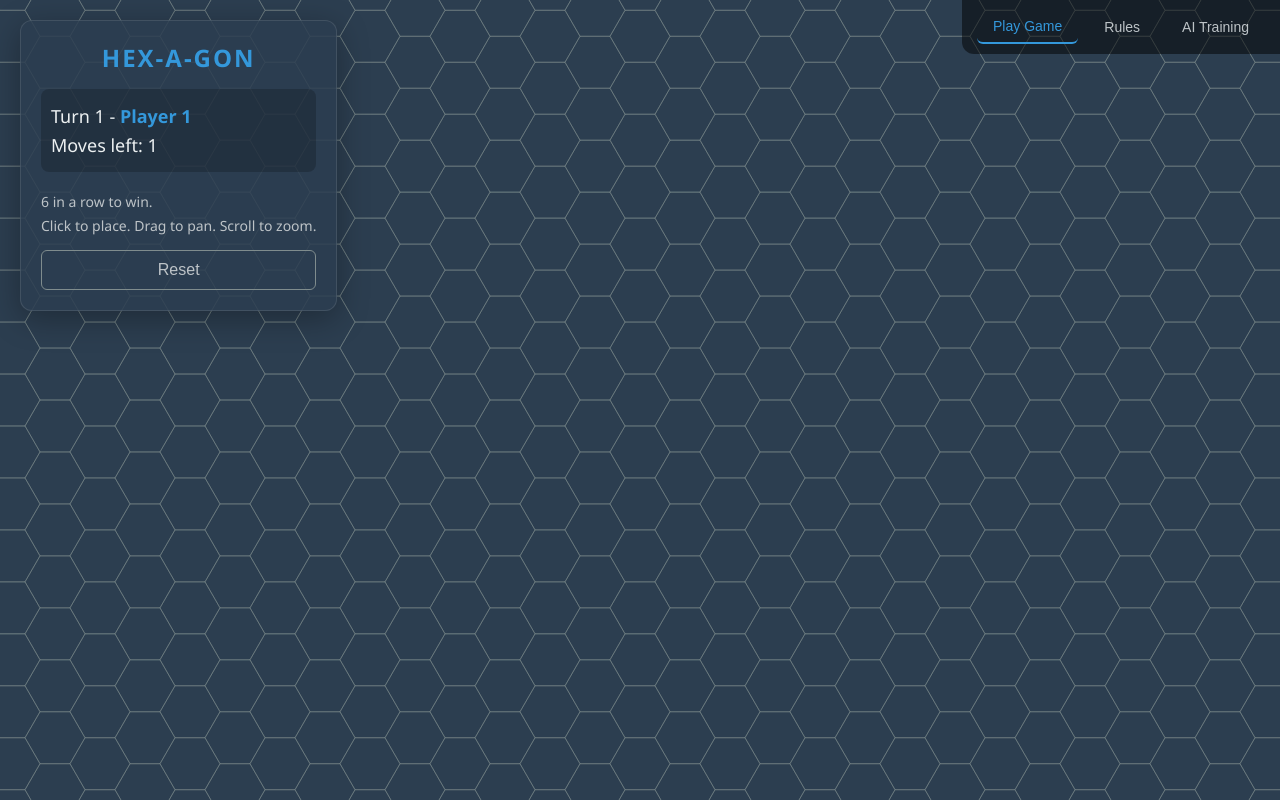
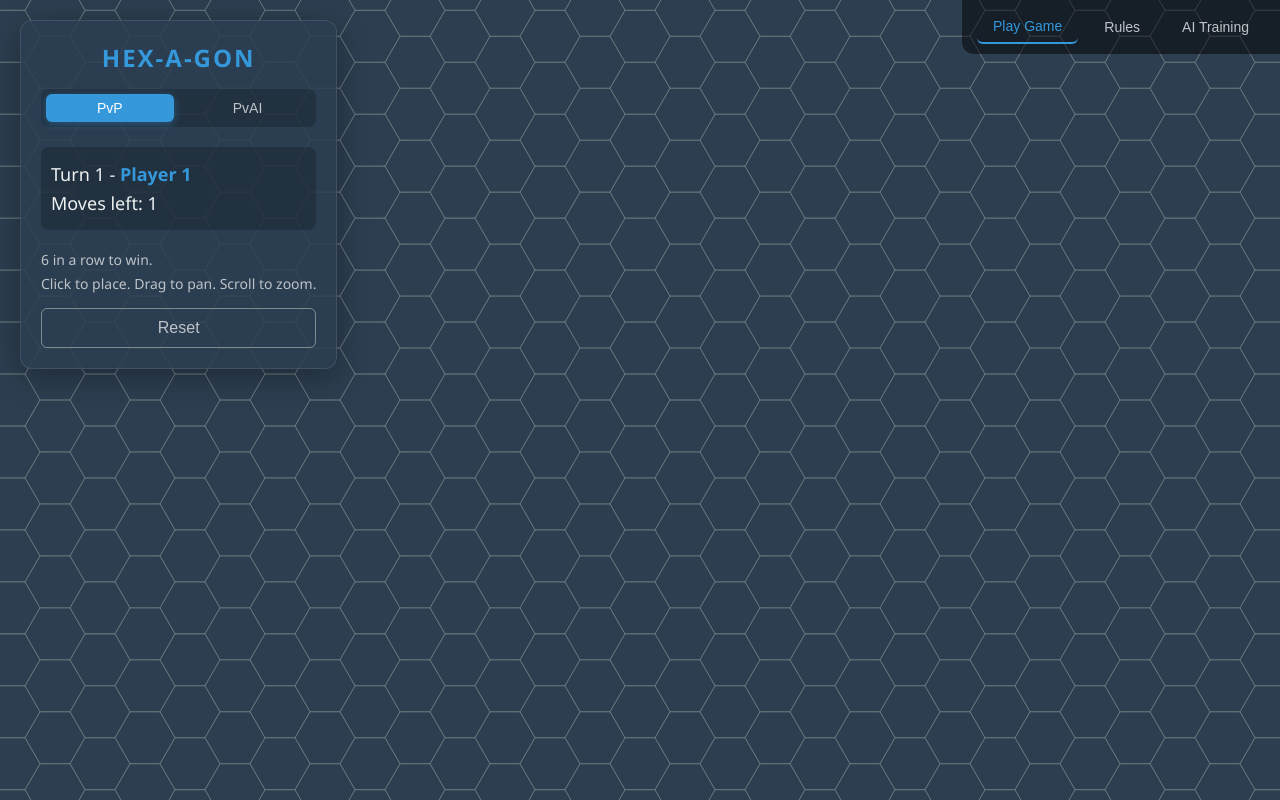
Before and after one commit to MicahWade/Hex-a-Gon-AI, a React (Vite) app: page / in a window 1280 px wide. Built offline with nearby package versions, Linux system fonts and the light colour scheme.

Commit message:
feat: add PvP/PvAI selector and Turn Limit/Save toggles to UI

```diff
--- a/src/App.css
+++ b/src/App.css
@@ -105,6 +105,48 @@ button:hover {
 .reset-btn:hover {
   background-color: rgba(255, 255, 255, 0.05);
   border-color: #ecf0f1;
+}
+
+.game-mode-selector {
+  display: flex;
+  gap: 10px;
+  margin-bottom: 20px;
+  background: rgba(0, 0, 0, 0.2);
+  padding: 5px;
+  border-radius: 8px;
+}
+
+.game-mode-selector button {
+  padding: 6px 12px;
+  font-size: 14px;
+  background: transparent;
+  color: #bdc3c7;
+  border: none;
+}
+
+.game-mode-selector button.active-mode {
+  background: #3498db;
+  color: white;
+  box-shadow: 0 2px 8px rgba(52, 152, 219, 0.4);
+}
+
+.toggle-group {
+  margin-bottom: 12px;
+  font-size: 14px;
+  color: #ecf0f1;
+}
+
+.toggle-group label {
+  display: flex;
+  align-items: center;
+  gap: 10px;
+  cursor: pointer;
+}
+
+.toggle-group input[type="checkbox"] {
+  width: 18px;
+  height: 18px;
+  cursor: pointer;
 }
 
 .main-nav {
--- a/src/App.tsx
+++ b/src/App.tsx
@@ -6,9 +6,11 @@ import { AITraining } from './components/AITraining';
 import './App.css';
 
 type Tab = 'play' | 'rules' | 'ai';
+type GameMode = 'pvp' | 'pvai';
 
 function App() {
   const [activeTab, setActiveTab] = useState<Tab>('play');
+  const [gameMode, setGameMode] = useState<GameMode>('pvp');
   const {
     board,
     turn,
@@ -31,6 +33,20 @@ function App() {
         <div className="game-view">
           <div className="ui-overlay">
             <h1>Hex-A-Gon</h1>
+            <div className="game-mode-selector">
+              <button
+                className={gameMode === 'pvp' ? 'active-mode' : ''}
+                onClick={() => setGameMode('pvp')}
+              >
+                PvP
+              </button>
+              <button
+                className={gameMode === 'pvai' ? 'active-mode' : ''}
+                onClick={() => setGameMode('pvai')}
+              >
+                PvAI
+              </button>
+            </div>
             <div className="status">
               {winner ? (
                 <div className="winner-announcement">
--- a/src/components/AITraining.tsx
+++ b/src/components/AITraining.tsx
@@ -28,10 +28,26 @@ export const AITraining: React.FC = () => {
             <label>Hidden Layers</label>
             <input type="text" defaultValue="128, 64, 32" />
           </div>
+          <div className="input-group">
+            <label>Turn Limit (per game)</label>
+            <input type="number" defaultValue={100} min={10} />
+          </div>
         </section>
 
         <section className="training-stats">
-          <h3>Training Statistics</h3>
+          <h3>Training Options</h3>
+          <div className="toggle-group">
+            <label>
+              <input type="checkbox" /> Save Constantly (Checkpoint)
+            </label>
+          </div>
+          <div className="toggle-group">
+            <label>
+              <input type="checkbox" defaultChecked /> Save games to history
+            </label>
+          </div>
+
+          <h3 style={{ marginTop: '20px' }}>Training Statistics</h3>
           <div className="stat-card">
             <span>Status:</span>
             <span className={isTraining ? 'status-active' : 'status-idle'}>
```
